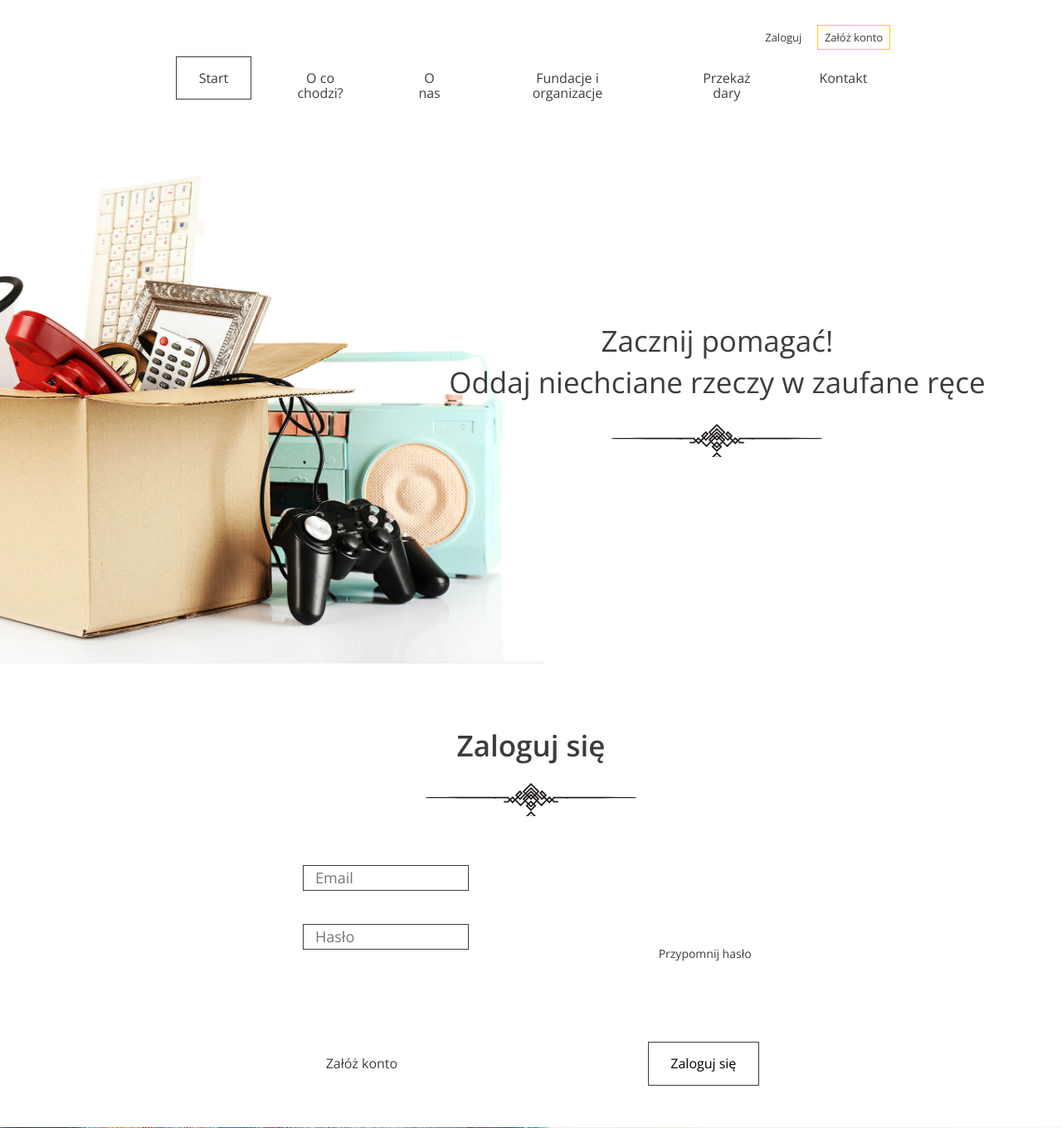
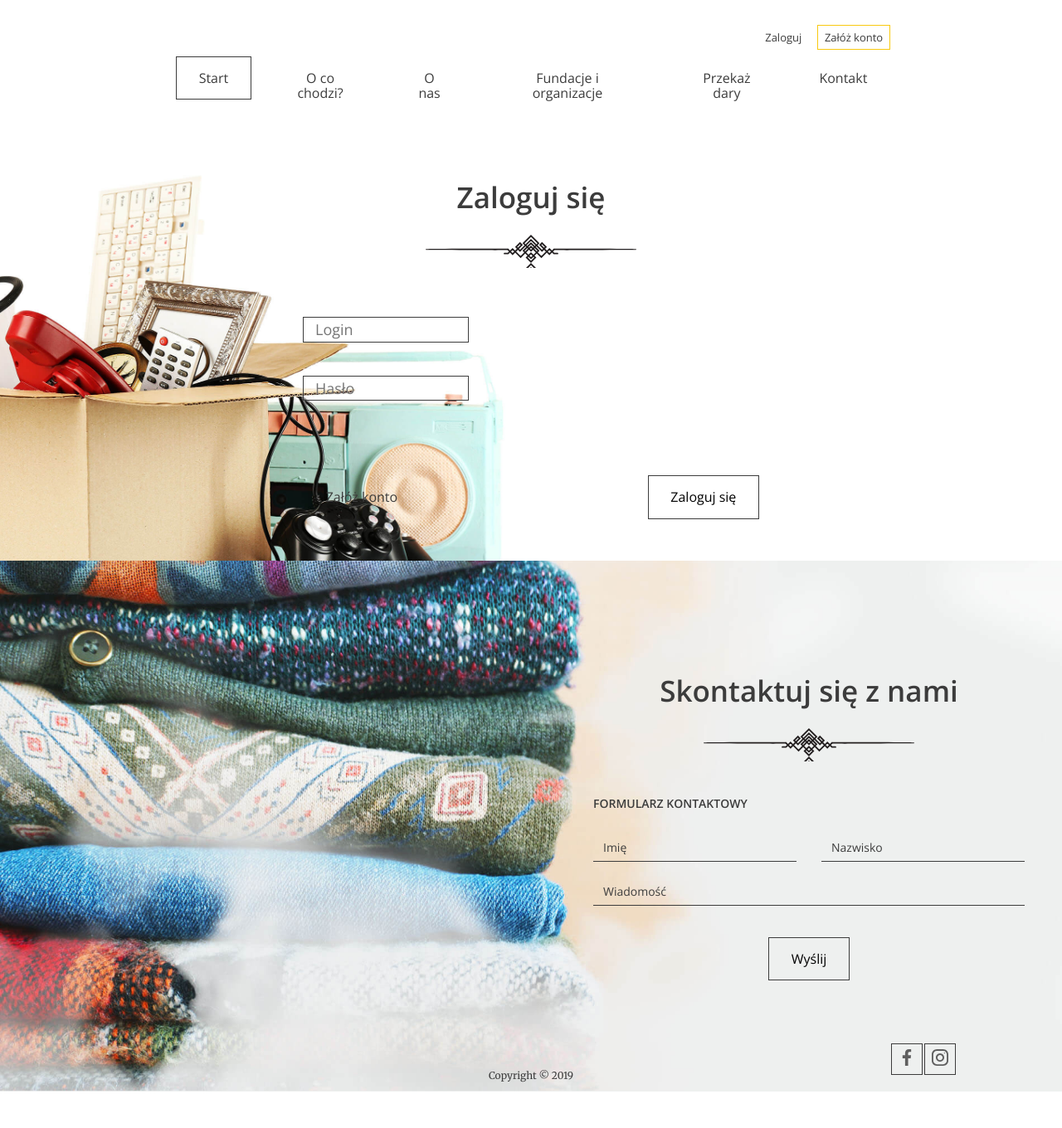
Before and after one commit to SzymonPolczynski/Oddam_w_dobre_rece, a Django app: page /login/ in a window 1280 px wide. Shown: the top 1360 px of the page at 83% size. After the commit the page ends 1316 px from the top, so only its background shows below. Run offline with Django 4.2, Linux system fonts and the light colour scheme.

Commit message:
login view added, logged user view added

```diff
--- a/oddam_w_dobre_rece/charity/forms.py
+++ b/oddam_w_dobre_rece/charity/forms.py
@@ -16,3 +16,9 @@ class SignUpForm(UserCreationForm):
         self.fields['email'].widget.attrs.update({'placeholder': ('Email')})
         self.fields['password1'].widget.attrs.update({'placeholder': ('Hasło')})
         self.fields['password2'].widget.attrs.update({'placeholder': ('Powtórz hasło')})
+
+
+class LoginForm(forms.Form):
+    username = forms.CharField(max_length=254, label="Login",
+                               widget=forms.TextInput(attrs={'placeholder': 'Login'}))
+    password = forms.CharField(widget=forms.PasswordInput(attrs={'placeholder': 'Hasło'}))
--- a/oddam_w_dobre_rece/charity/templates/base.html
+++ b/oddam_w_dobre_rece/charity/templates/base.html
@@ -6,26 +6,39 @@
     <meta name="viewport" content="width=device-width, initial-scale=1.0" />
     <meta http-equiv="X-UA-Compatible" content="ie=edge" />
     <title>Document</title>
-    <link rel="stylesheet" href="{% static 'css/style.css' %}" />
+    <link rel="stylesheet" href="{% static "css/style.css" %}" />
   </head>
-<body>
-  <header class="header--main-page">
+  <body>
+    <header class="header--main-page">
       <nav class="container container--70">
         <ul class="nav--actions">
-          <li><a href="/login/#login-section" class="btn btn--small btn--without-border">Zaloguj</a></li>
-          <li><a href="/register/#register-section" class="btn btn--small btn--highlighted">Załóż konto</a></li>
+          {% if user.is_authenticated %}
+            <li class="logged-user">
+              Witaj {{ user.first_name }}
+              <ul class="dropdown">
+                <li><a href="/profile#user-profile">Profil</a></li>
+                <li><a href="#">Ustawienia</a></li>
+                {% if user.is_superuser %}
+                <li><a href="/admin">Panel administratora</a></li>
+                {% endif %}
+                <li><a href="/logout">Wyloguj</a></li>
+              </ul>
+            </li>
+          {% else %}
+            <li><a href="/login/#login-section" class="btn btn--small btn--without-border">Zaloguj</a></li>
+            <li><a href="/register/#register-section" class="btn btn--small btn--highlighted">Załóż konto</a></li>
+          {% endif %}
         </ul>
 
         <ul>
           <li><a href="/" class="btn btn--without-border active">Start</a></li>
-          <li><a href="/#steps" class="btn btn--without-border">O co chodzi?</a></li>
-          <li><a href="/#about-us" class="btn btn--without-border">O nas</a></li>
-          <li><a href="/#help" class="btn btn--without-border">Fundacje i organizacje</a></li>
-          <li><a href="/add-donation/#form-section" class="btn btn--without-border">Przekaż dary</a></li>
-          <li><a href="/#contact" class="btn btn--without-border">Kontakt</a></li>
+          <li><a href="#steps" class="btn btn--without-border">O co chodzi?</a></li>
+          <li><a href="#about-us" class="btn btn--without-border">O nas</a></li>
+          <li><a href="#help" class="btn btn--without-border">Fundacje i organizacje</a></li>
+          <li><a href="/addDonation/#form-steps" class="btn btn--without-border">Przekaż dary</a></li>
+          <li><a href="#contact" class="btn btn--without-border">Kontakt</a></li>
         </ul>
       </nav>
-
       <div class="slogan container container--90">
         <div class="slogan--item">
           <h1>
@@ -34,6 +47,7 @@
           </h1>
         </div>
       </div>
+
     </header>
 
 {% block content %}
--- a/oddam_w_dobre_rece/charity/templates/login.html
+++ b/oddam_w_dobre_rece/charity/templates/login.html
@@ -1,16 +1,62 @@
-{% extends 'base.html' %}
-{% block content %}
+{% load static %}
+<!DOCTYPE html>
+  <html lang="pl">
+    <head>
+      <meta charset="UTF-8" />
+      <meta name="viewport" content="width=device-width, initial-scale=1.0" />
+      <meta http-equiv="X-UA-Compatible" content="ie=edge" />
+      <title>Document</title>
+      <link rel="stylesheet" href="{% static 'css/style.css' %}" />
+    </head>
+    <body>
+      <header class="header--main-page">
+        <nav class="container container--70">
+          <ul class="nav--actions">
+            {% if user.is_authenticated %}
+              <li class="logged-user">
+                Witaj {{ user.first_name }}
+                <ul class="dropdown">
+                  <li><a href="/profile#user-profile">Profil</a></li>
+                  <li><a href="#">Ustawienia</a></li>
+                  {% if user.is_superuser %}
+                  <li><a href="/admin">Panel administratora</a></li>
+                  {% endif %}
+                  <li><a href="/logout">Wyloguj</a></li>
+                </ul>
+              </li>
+            {% else %}
+              <li><a href="/login/#login-section" class="btn btn--small btn--without-border">Zaloguj</a></li>
+              <li><a href="/register/#register-section" class="btn btn--small btn--highlighted">Załóż konto</a></li>
+            {% endif %}
+          </ul>
+
+          <ul>
+            <li><a href="/" class="btn btn--without-border active">Start</a></li>
+            <li><a href="#steps" class="btn btn--without-border">O co chodzi?</a></li>
+            <li><a href="#about-us" class="btn btn--without-border">O nas</a></li>
+            <li><a href="#help" class="btn btn--without-border">Fundacje i organizacje</a></li>
+            <li><a href="/addDonation/#form-steps" class="btn btn--without-border">Przekaż dary</a></li>
+            <li><a href="#contact" class="btn btn--without-border">Kontakt</a></li>
+          </ul>
+        </nav>
+
     <div id="login-section">
         <section class="login-page">
           <h2>Zaloguj się</h2>
-      <form>
+          <form method="post" action="">
+            {% csrf_token %}
+
+            {% for field in form %}
             <div class="form-group">
-          <input type="email" name="email" placeholder="Email" />
+                {{ field }}
+                {% for error in field.errors %}
+              <p style="color: red">{{ error }}</p>
+            {% endfor %}
+            {% if error %}
+              <p style="color: red">{{ error }}</p>
+            {% endif %}
             </div>
-        <div class="form-group">
-          <input type="password" name="password" placeholder="Hasło" />
-          <a href="#" class="btn btn--small btn--without-border reset-password">Przypomnij hasło</a>
-        </div>
+            {% endfor %}
 
             <div class="form-group form-group--buttons">
               <a href="/register/#register-section" class="btn btn--without-border">Załóż konto</a>
@@ -19,4 +65,29 @@
           </form>
         </section>
     </div>
-{% endblock content %}
+
+      <footer>
+        <div id="contact" class="contact">
+          <h2>Skontaktuj się z nami</h2>
+          <h3>Formularz kontaktowy</h3>
+          <form class="form--contact">
+            <div class="form-group form-group--50"><input type="text" name="name" placeholder="Imię" /></div>
+            <div class="form-group form-group--50"><input type="text" name="surname" placeholder="Nazwisko" /></div>
+
+            <div class="form-group"><textarea name="message" placeholder="Wiadomość" rows="1"></textarea></div>
+
+            <button class="btn" type="submit">Wyślij</button>
+          </form>
+        </div>
+        <div class="bottom-line">
+          <span class="bottom-line--copy">Copyright &copy; 2019</span>
+          <div class="bottom-line--icons">
+            <a href="#" class="btn btn--small"><img src="{% static 'images/icon-facebook.svg' %}"/></a>
+            <a href="#" class="btn btn--small"><img src="{% static 'images/icon-instagram.svg' %}"/></a>
+          </div>
+        </div>
+      </footer>
+
+      <script src="{% static 'js/app.js' %}"></script>
+    </body>
+  </html>
--- a/oddam_w_dobre_rece/charity/views.py
+++ b/oddam_w_dobre_rece/charity/views.py
@@ -1,7 +1,10 @@
+from django.contrib.auth import authenticate, login, logout
+from django.contrib.auth.models import User
 from django.shortcuts import render, redirect
+from django.urls import reverse
 from django.views import View
 
-from .forms import SignUpForm
+from .forms import SignUpForm, LoginForm
 from .models import Institution, Donation, Category
 
 
@@ -29,11 +32,6 @@ class AddDonationView(View):
         return render(request, "form.html")
 
 
-class LoginView(View):
-    def get(self, request):
-        return render(request, "login.html")
-
-
 class RegisterView(View):
     def get(self, request):
         form = SignUpForm()
@@ -45,3 +43,38 @@ class RegisterView(View):
             form.save()
             return redirect('/login/#login-section')
         return render(request, 'register.html', {'form': form})
+
+
+class LoginView(View):
+    def get(self, request):
+        form = LoginForm()
+        return render(request, 'login.html', {'form': form})
+
+    def post(self, request):
+        form = LoginForm(request.POST)
+
+        if form.is_valid():
+            username = form.cleaned_data['username']
+            password = form.cleaned_data['password']
+
+            user = authenticate(username=username, password=password)
+            if user is not None:
+                login(request, user)
+                return redirect(reverse('index'))
+            user = User.objects.filter(username=username)
+            if user:
+                error = 'Nieprawidłowe hasło'
+                form = LoginForm()
+                ctx = {'form': form, 'error': error}
+                return render(request, 'login.html', ctx)
+            return redirect('/register/#register-section')
+
+        else:
+            ctx = {'form': form}
+            return render(request, 'login.html', ctx)
+
+
+class LogoutView(View):
+    def get(self, request):
+        logout(request)
+        return redirect("index")
--- a/oddam_w_dobre_rece/oddam_w_dobre_rece/urls.py
+++ b/oddam_w_dobre_rece/oddam_w_dobre_rece/urls.py
@@ -16,7 +16,7 @@ Including another URLconf
 from django.contrib import admin
 from django.urls import path
 
-from charity.views import LandingPageView, AddDonationView, LoginView, RegisterView
+from charity.views import LandingPageView, AddDonationView, LoginView, RegisterView, LogoutView
 
 urlpatterns = [
     path('admin/', admin.site.urls),
@@ -24,4 +24,5 @@ urlpatterns = [
     path('add-donation/', AddDonationView.as_view(), name="add-donation"),
     path('login/', LoginView.as_view(), name="login"),
     path('register/', RegisterView.as_view(), name="register"),
+    path('logout/', LogoutView.as_view(), name="logout"),
 ]
```
Lines whose indentation alone changed are shown as unchanged.
